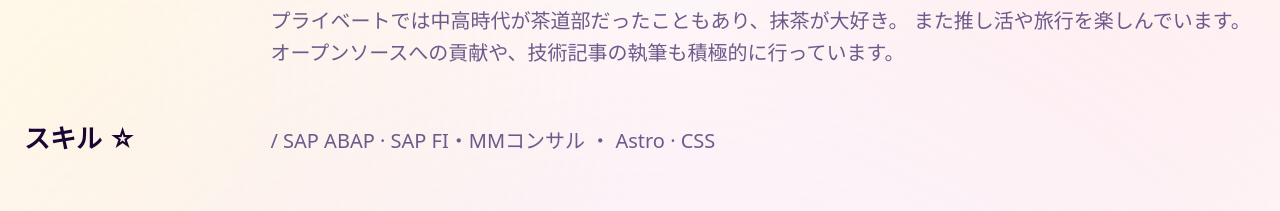
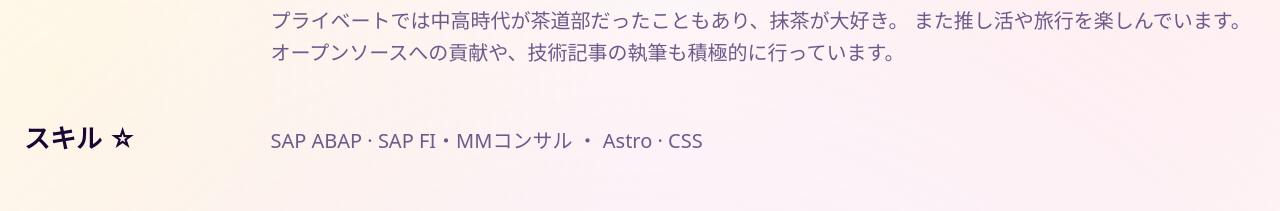
Before and after one commit to yumi-labs-tokyo/yumi-labs, an Astro site: page /about in a window 1280 px wide. Shown: the part 1102-1313 px from the top of the page. Built offline with nearby package versions, Linux system fonts and the light colour scheme; Astro itself is replaced by a stand-in of ours; a web font is replaced by a local one.

Commit message:
update: Aboutページを更新

```diff
--- a/src/pages/about.astro
+++ b/src/pages/about.astro
@@ -39,7 +39,7 @@ import BaseLayout from '../layouts/BaseLayout.astro';
 			<section>
 				<h2 class="section-title">スキル ☆</h2>
 				<div class="content">
-					<p>/ SAP ABAP · SAP FI・MMコンサル ・ Astro · CSS</p>
+					<p> SAP ABAP · SAP FI・MMコンサル ・ Astro · CSS</p>
 				</div>
 			</section>
 			<section>
```
